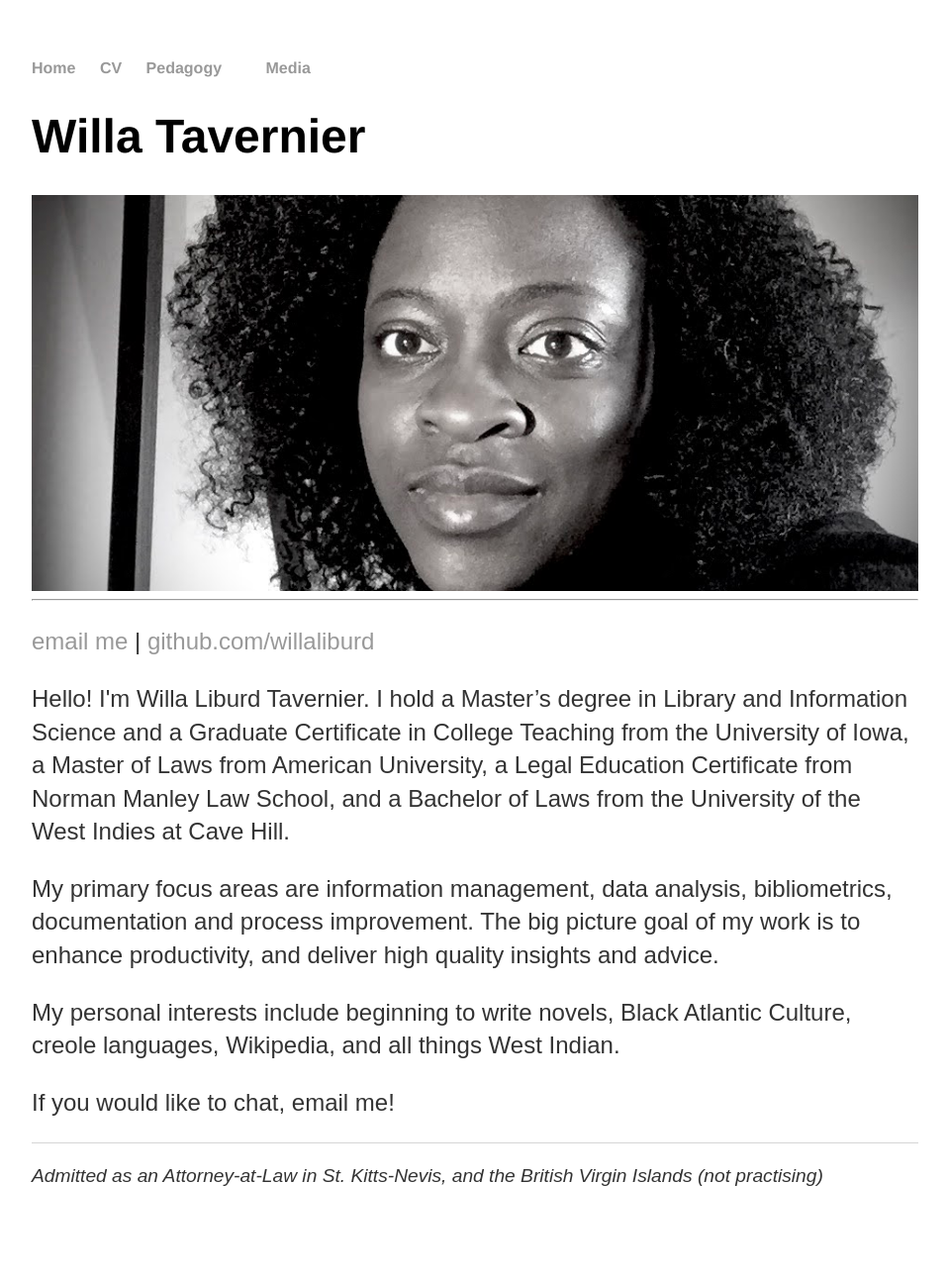
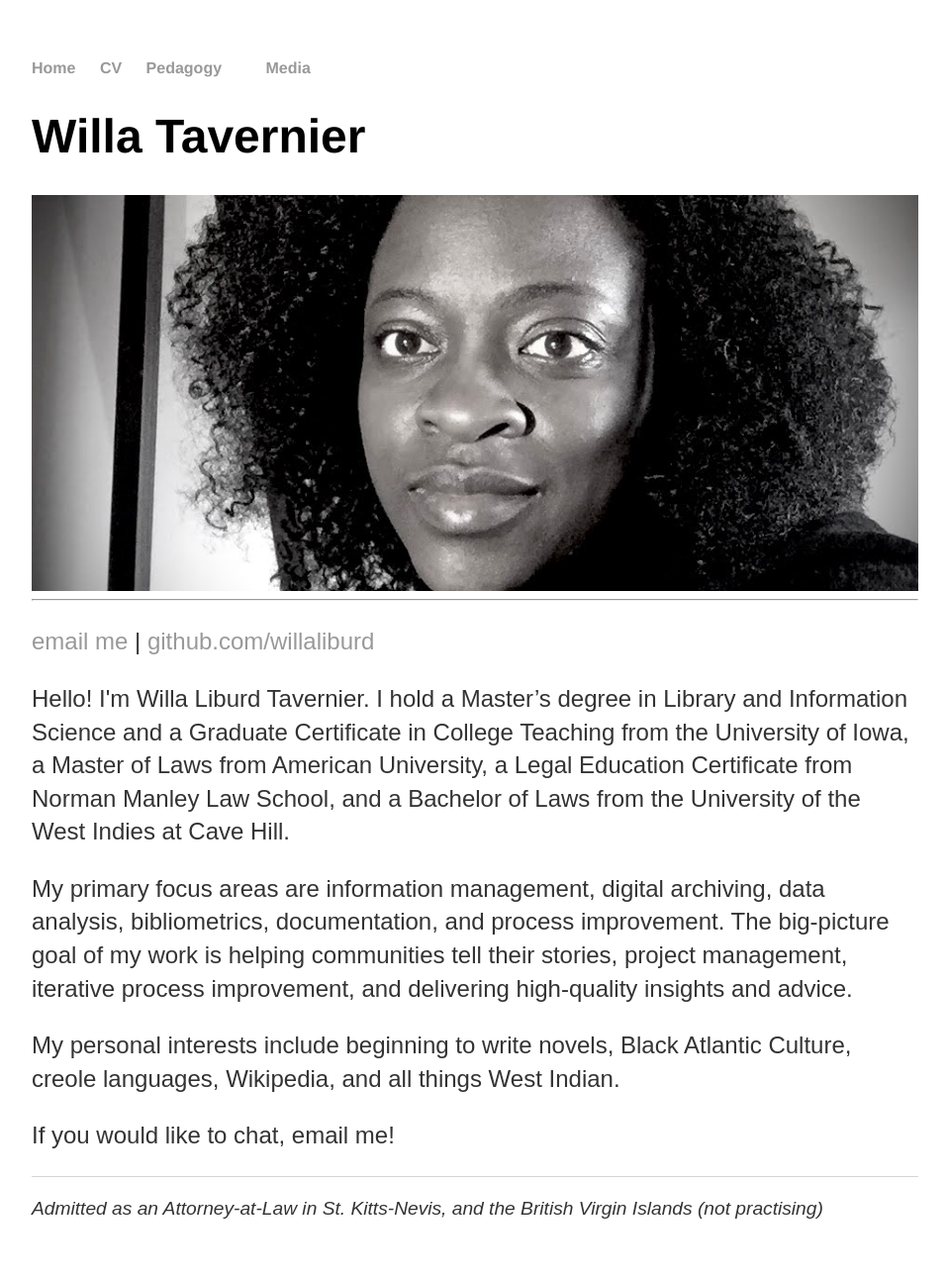
Before and after one commit to willaliburd/willaliburd.github.io, a Jekyll site: the page index.html, which Jekyll copies as it is, in a window 1280 px wide. Shown: the whole page at 99% size, without its empty margins (160-1119 px from the left). Built offline with Jekyll 4.4.1, drawn with Linux system fonts in a browser that asks for light colours; before the commit the page ends 1262 px from its top, so only the background shows below that.

Commit message:
Update index.html
Changed description of my work

```diff
--- a/index.html
+++ b/index.html
@@ -63,7 +63,7 @@
 
 	<p> Hello!  I'm Willa Liburd Tavernier. I hold a Master’s degree in Library and Information Science and a Graduate Certificate in College Teaching from the University of Iowa, a Master of Laws from American University, a Legal Education Certificate from Norman Manley Law School, and a Bachelor of Laws from the University of the West Indies at Cave Hill.</p>
 
-	<p>My primary focus areas are  information management, data analysis, bibliometrics, documentation and process improvement.  The big picture goal of my work is to enhance productivity, and deliver high quality insights and advice.
+	<p>My primary focus areas are information management, digital archiving, data analysis, bibliometrics, documentation, and process improvement.  The big-picture goal of my work is helping communities tell their stories, project management, iterative process improvement, and delivering high-quality insights and advice.
 
 	<p>My personal interests include beginning to write novels, Black Atlantic Culture, creole languages, Wikipedia, and all things West Indian. </p>
 
```
